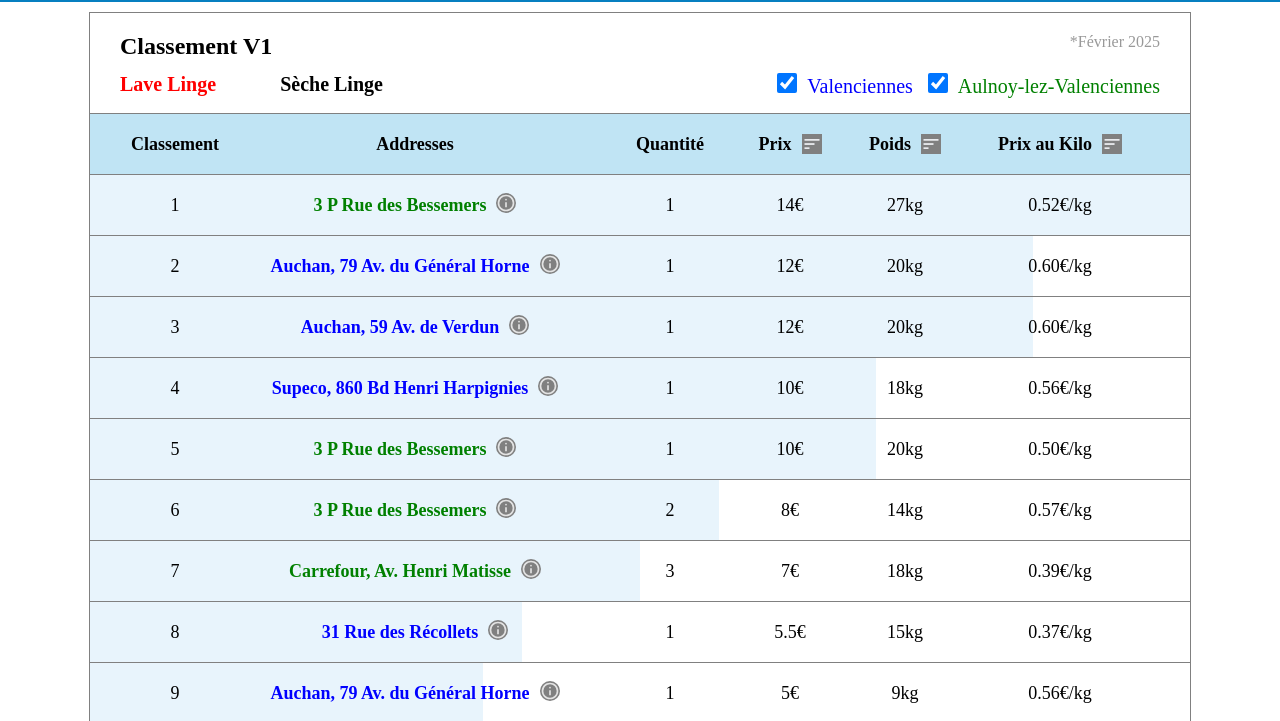
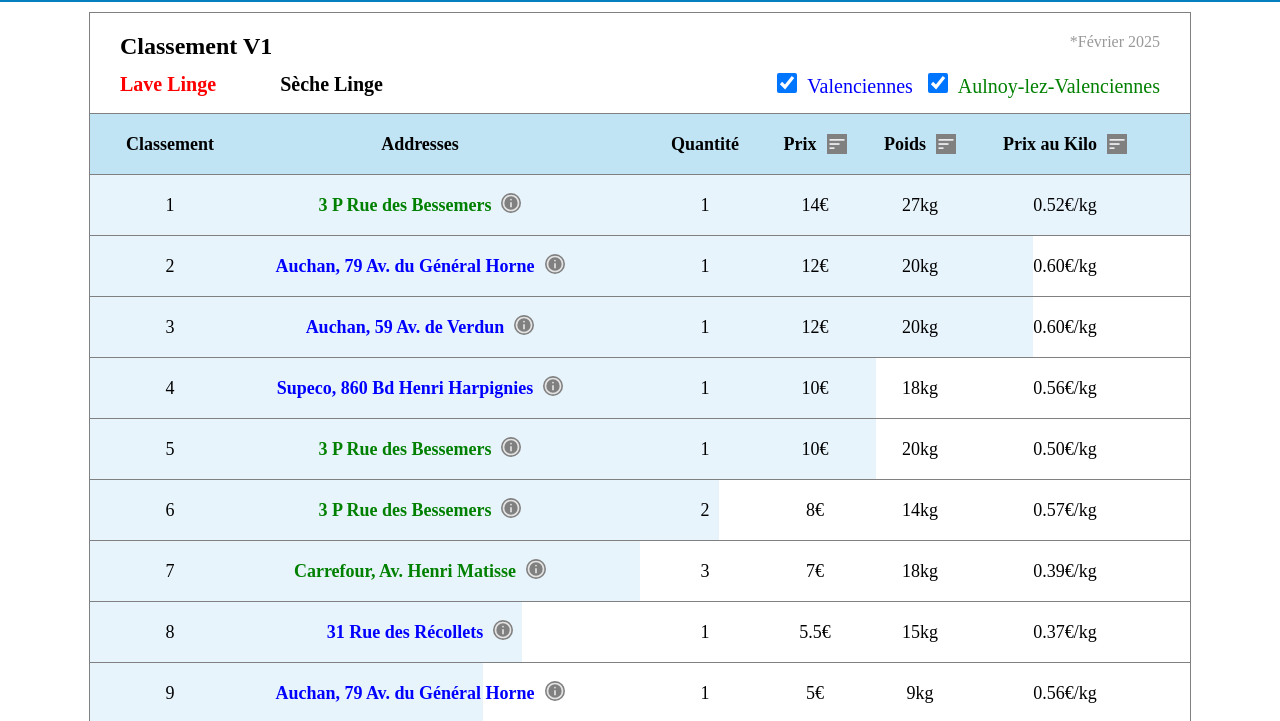
Before and after one commit to Mxtthixu/LaverieValenciennes, a plain HTML site: page index.html in a window 1280 px wide. Shown: the part 78-799 px from the top of the page. Drawn offline with Linux system fonts and the light colour scheme.

Commit message:
Update style.css

```diff
--- a/style.css
+++ b/style.css
@@ -50,8 +50,8 @@ li {
     height: 60px;
     align-items: center;
     justify-content: center;
-    padding-left: 30px;
-    padding-right: 30px;
+    padding-left: 25px;
+    padding-right: 25px;
     font-size: 18px;
 }
 
@@ -92,7 +92,7 @@ li {
 }
 
 .adresse, #adresse{
-    width: 310px;
+    width: 350px;
     font-weight: bold;
 }
 
```
